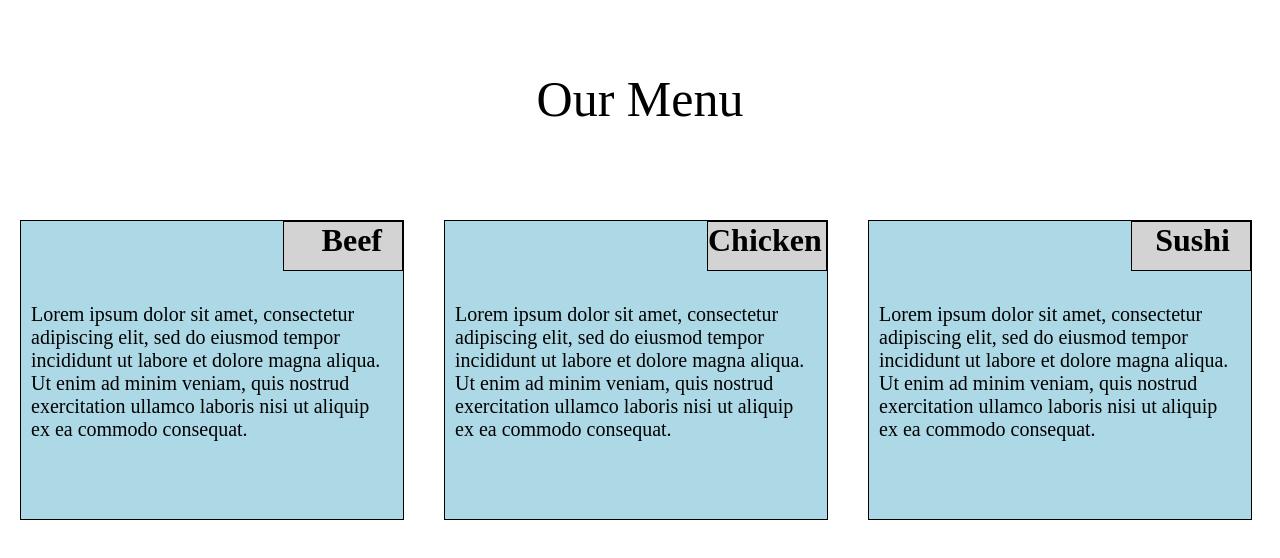
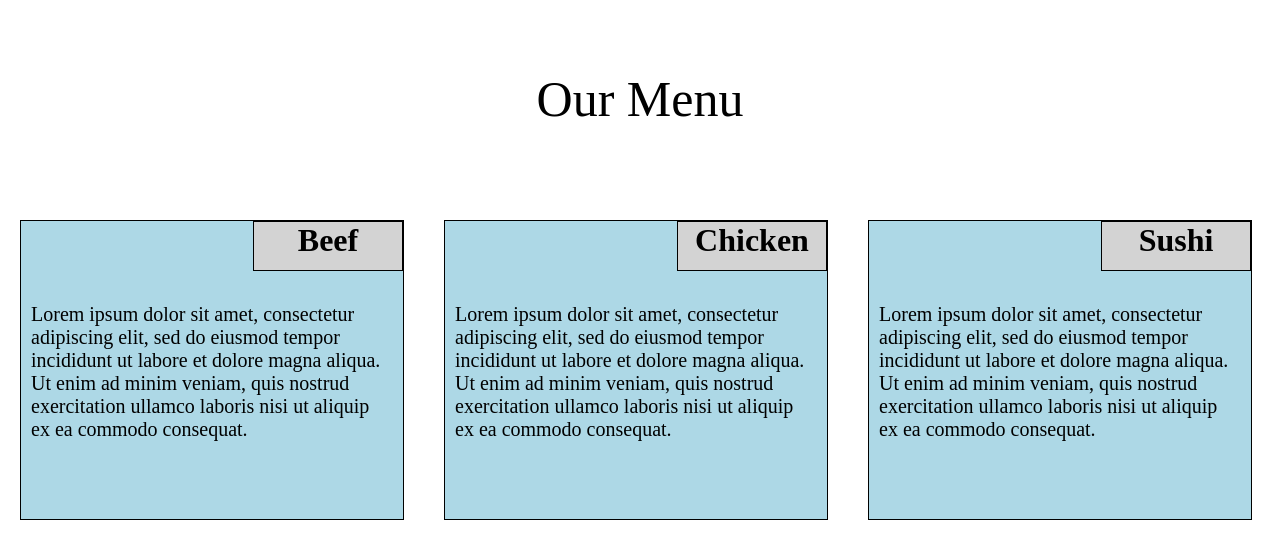
Before and after one commit to CoderZ820/Coursera, a plain HTML site: page index.html in a window 1280 px wide. Drawn offline with Linux system fonts and the light colour scheme.

Commit message:
Positioning mobile viewport

```diff
--- a/mystyle.css
+++ b/mystyle.css
@@ -22,12 +22,11 @@ header {
 h1 {
 	font-weight: bold;
 	background-color: lightgrey;
-	text-align: right;
+	text-align: center;
 	border: 1px solid black;
 	margin: 0px;
-	width: 120px;
+	width: 150px;
 	height: 50px;
-	padding-right: 20px;
 	float: right;
 }
 .beef-menu, .chicken-menu, .sushi-menu {
```
